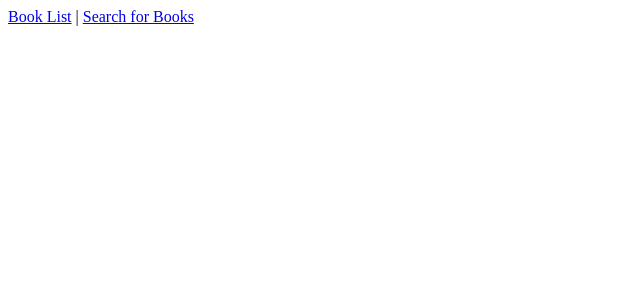
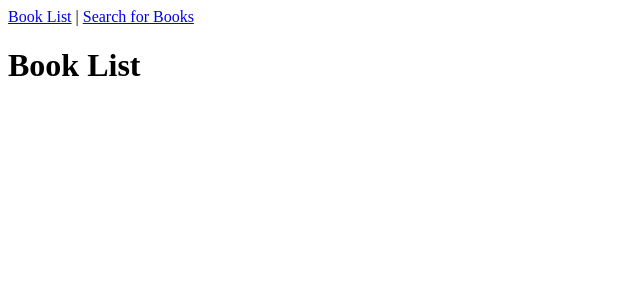
Before and after one commit to Jacobs1986/HW20-React-Library, a React (Create React App) app in the folder client/: page / in a window 1280 px wide. Shown: the top 300 px of the page, without its empty margins (0-640 px from the left). Built offline with nearby package versions, Linux system fonts and the light colour scheme.

Commit message:
Moved boostrap into other package.json

```diff
--- a/client/package.json
+++ b/client/package.json
@@ -9,6 +9,7 @@
     "react-dom": "^16.6.3",
     "react-scripts": "^2.1.1",
     "react-router-dom": "^5.1.2",
+    "bootstrap": "^4.4.1",
     "react-bootstrap": "^1.0.1"
   },
   "scripts": {
--- a/client/src/App.js
+++ b/client/src/App.js
@@ -1,12 +1,14 @@
 import React from "react";
 import { BrowserRouter as Router, Route } from "react-router-dom";
-import Navbar from "./components/Navbar"
+import Navbar from "./components/Navbar";
+import Books from "./components/pages/BookList";
 
 function App() {
     return (
         <Router>
             <div>
                 <Navbar />
+                <Route exact path="/" component={Books} />
             </div>
         </Router>
     )
--- /dev/null
+++ b/client/src/components/pages/BookList.js
@@ -0,0 +1,16 @@
+import React from "react";
+import Container from "react-bootstrap/Container";
+import Row from "react-bootstrap/Row";
+import Col from "react-bootstrap/Col";
+
+function Books() {
+    return (
+        <Container>
+            <Row>
+                <h1>Book List</h1>
+            </Row>
+        </Container>
+    )
+}
+
+export default Books;
--- a/package.json
+++ b/package.json
@@ -20,7 +20,6 @@
   },
   "dependencies": {
     "express": "^4.17.1",
-    "if-env": "^1.0.4",
-    "boostrap": "^2.0.0"
+    "if-env": "^1.0.4"
   }
 }
```
Also changed, not shown: 2 other files (tests, documents, lock files or other folders).
